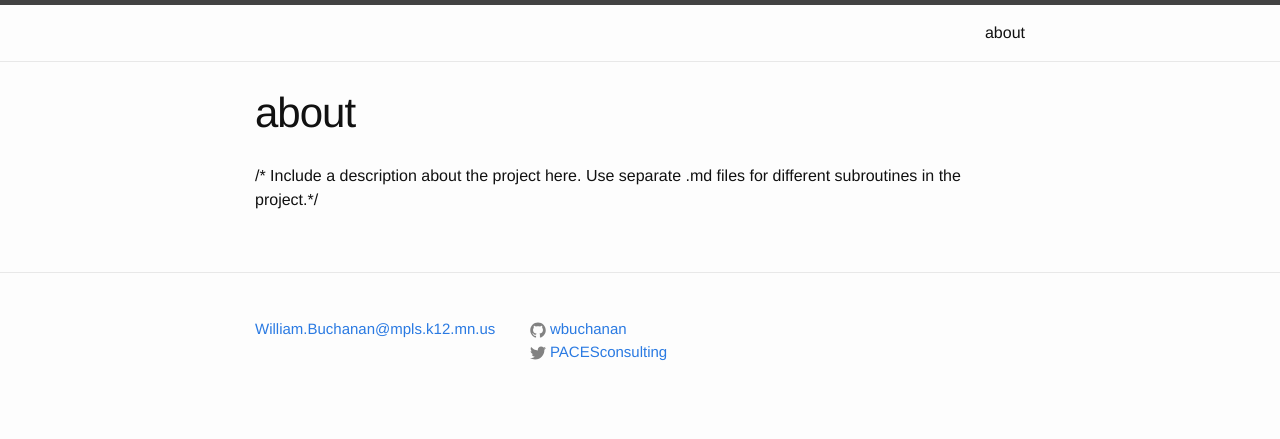
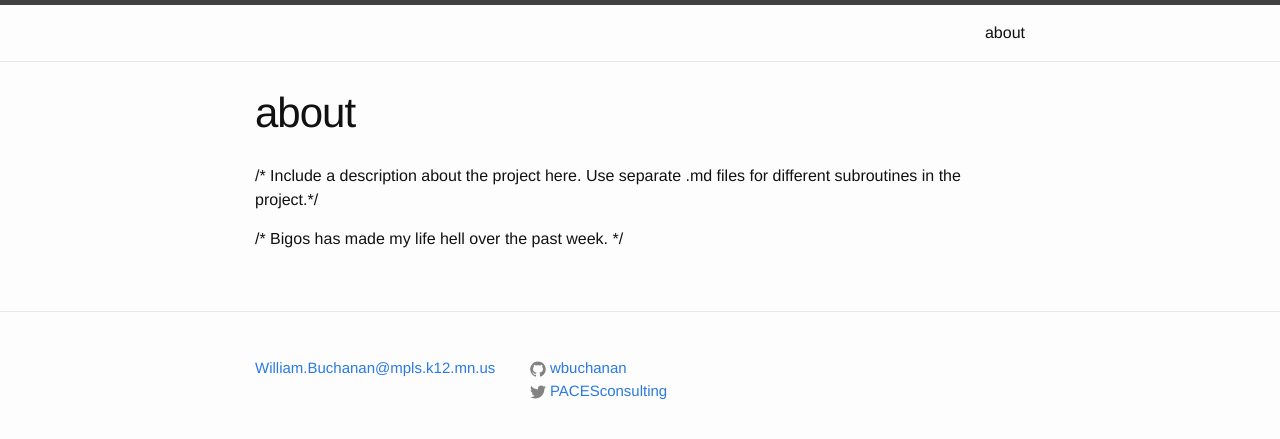
Before and after one commit to wbuchanan/eda, a Jekyll site: the page built from about.md, in a window 1280 px wide. Shown: the top 439 px of the page. Built offline with Jekyll 4.4.1, drawn with Linux system fonts in a browser that asks for light colours.

Commit message:
Trying to keep streak going while dealing with all of the mind games from Bigos.

```diff
--- a/about.md
+++ b/about.md
@@ -5,3 +5,5 @@ permalink: /about/
 ---
 
 /* Include a description about the project here.  Use separate .md files for different subroutines in the project.*/
+
+/* Bigos has made my life hell over the past week. */
```
